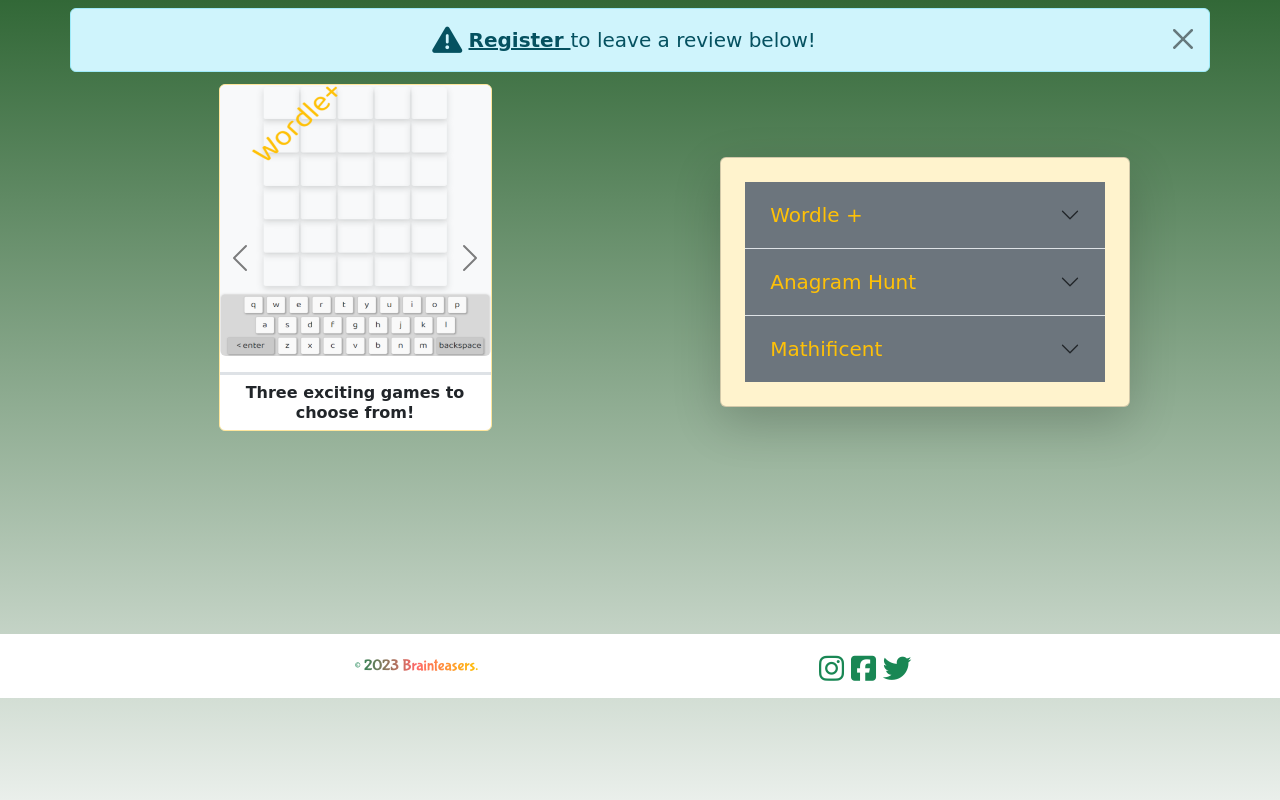
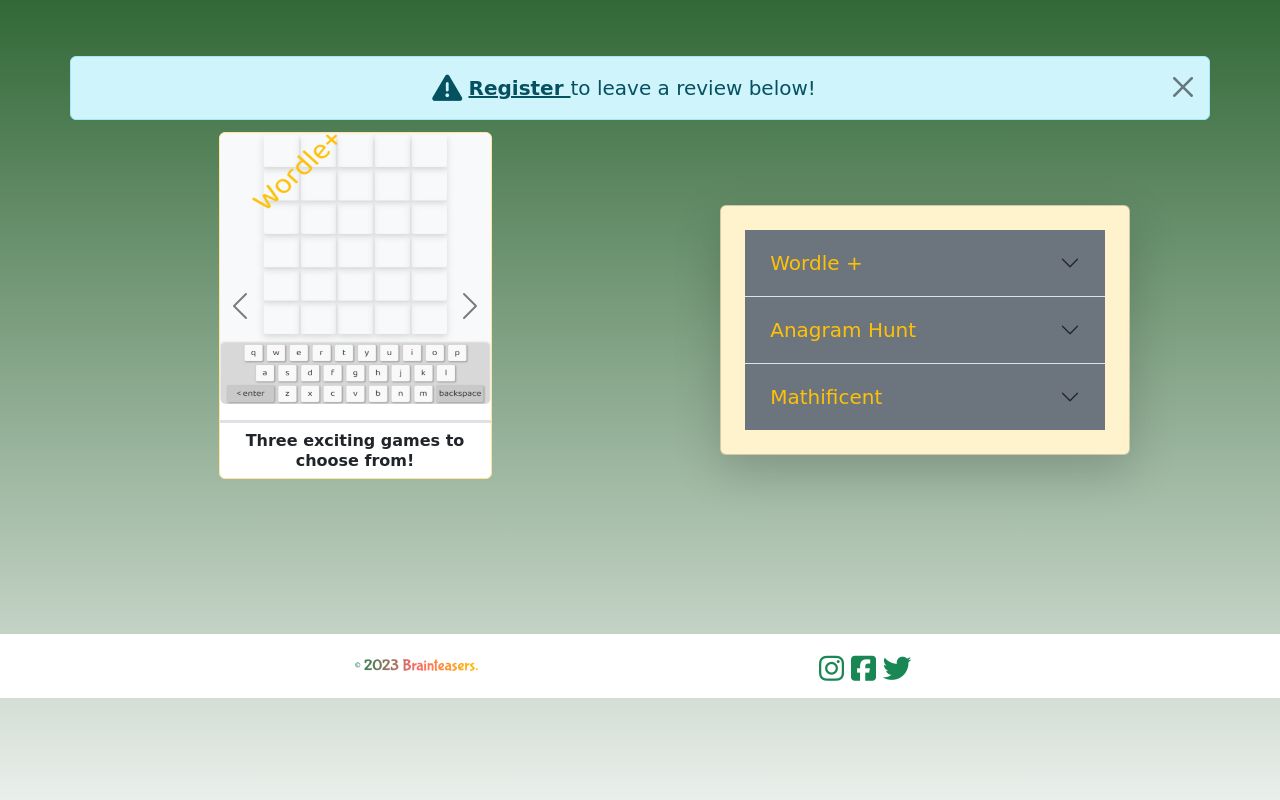
Before and after one commit to Ubuntufoo/BrainTeasersSite, a Django app: page / in a window 1280 px wide. Shown: the part 102-902 px from the top of the page. Run offline with Django 4.2, Linux system fonts and the light colour scheme; some libraries are stand-ins or nearby versions; some web fonts are replaced.

Commit message:
Update home.html alertDiv spacing my-5

```diff
--- a/templates/home.html
+++ b/templates/home.html
@@ -10,7 +10,7 @@
 <main class="py-2">
   <div class="sticky-top" style="height: 60px;">
   {% if not user.is_authenticated %}
-    <div id="alertDiv" class="d-none my-10 container mx-auto alert alert-info alert-dismissible fade show text-center fs-5 text-nowrap" role="alert">
+    <div id="alertDiv" class="d-none my-5 container mx-auto alert alert-info alert-dismissible fade show text-center fs-5 text-nowrap" role="alert">
       <i class="fa-solid fa-triangle-exclamation fa-xl"></i>
       <a href="{% url 'account_signup' %}" class="alert-link"> Register </a> to leave a review below!
       <button type="button" class="btn-close" data-bs-dismiss="alert" aria-label="Close"></button>
```
